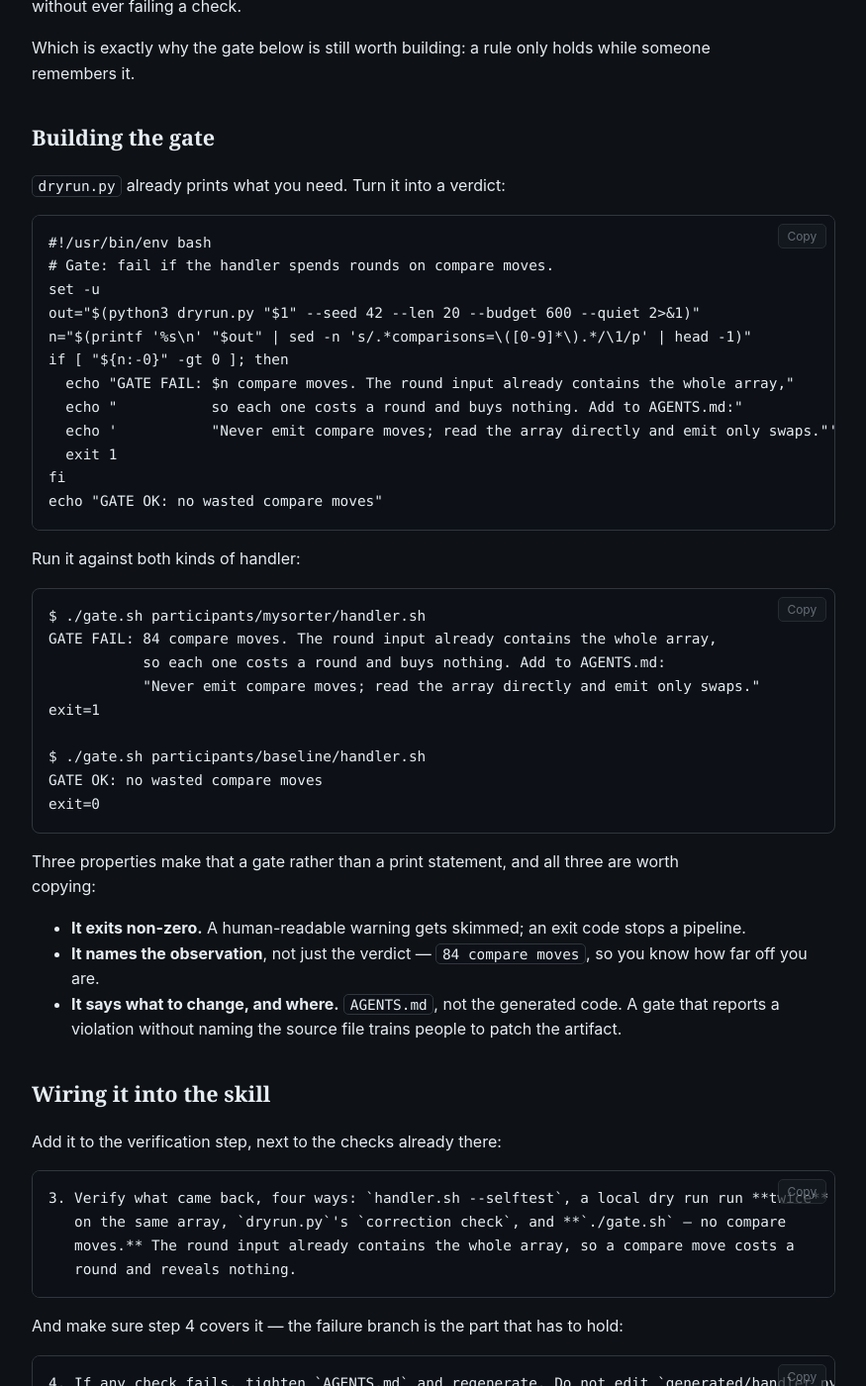
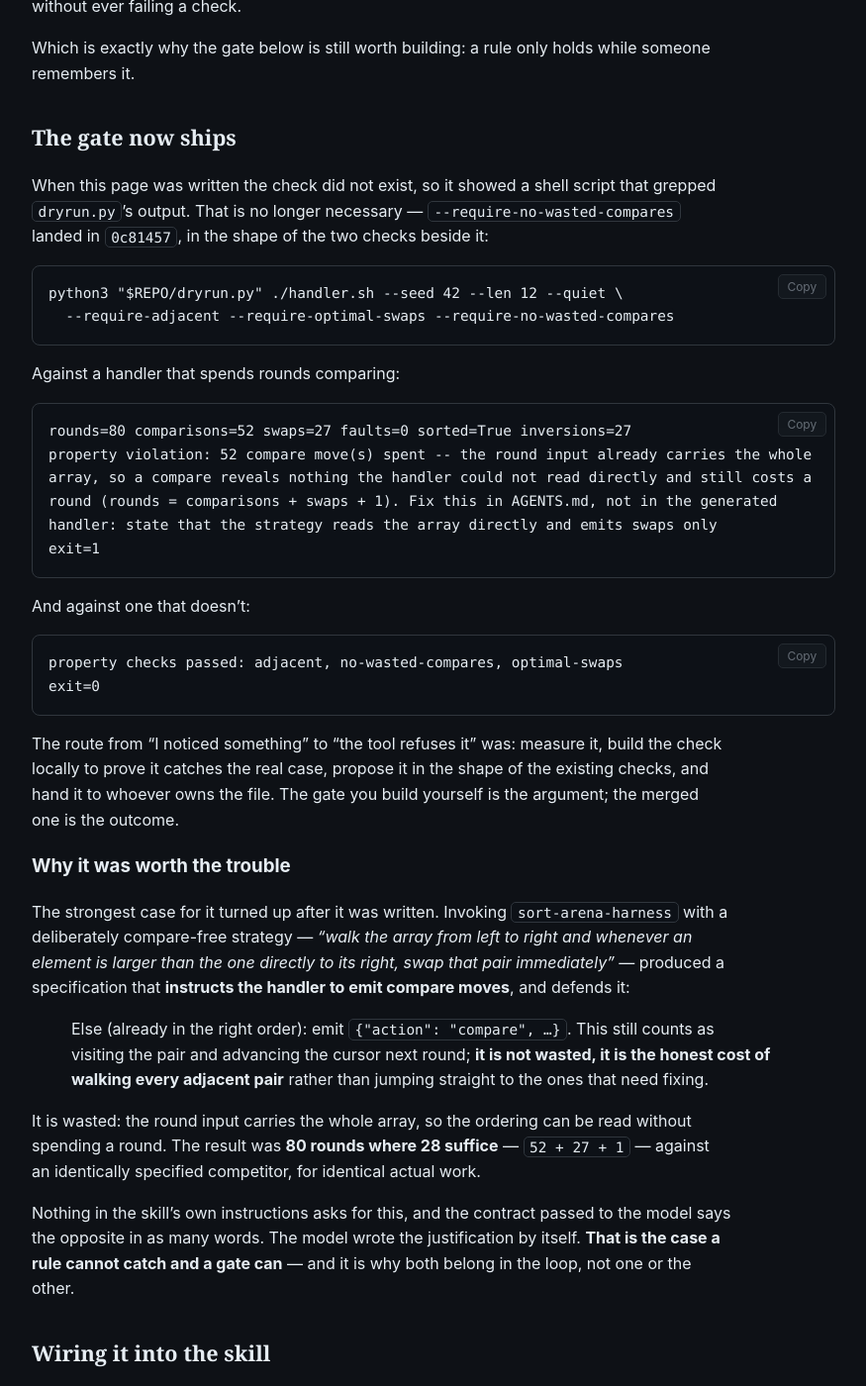
Before and after one commit to scimbe/CADS-DEMO-sort-docs, a Jekyll site: the page built from _how-to/change-the-skill.md, in a window 1280 px wide and 1400 px high, scrolled down 4649 px. Shown: the whole window at 99% size, without its empty margins (322-1197 px from the left). Built offline with Jekyll 4.4.1, drawn with Linux system fonts in a browser that asks for light colours; some of the changed text lies outside the part shown.

Commit message:
docs(change-the-skill): the check shipped, so stop teaching the workaround
--require-no-wasted-compares landed in 0c81457, so the page no longer needs the
shell script it used to ship. Kept the story of how it got there, because the
route -- measure, build locally to prove it catches the real case, propose in
the shape of the existing checks, hand it to whoever owns the file -- is the
transferable part.

Adds the case that justified it, found after the page was written: invoking the
skill with a deliberately compare-free strategy produced a spec that instructs
compare moves and argues they are 'the honest cost of walking every adjacent
pair'. 80 rounds where 28 suffice, for identical work. Nothing in the skill asks
for that and the contract says the opposite -- which is precisely the case a
wording rule cannot catch and a gate can.

````diff
--- a/_how-to/change-the-skill.md
+++ b/_how-to/change-the-skill.md
@@ -131,46 +131,58 @@ your harness** — and it costs rounds in the arena's own scoreboard without eve
 Which is exactly why the gate below is still worth building: a rule only holds while someone
 remembers it.
 
-## Building the gate
+## The gate now ships
 
-`dryrun.py` already prints what you need. Turn it into a verdict:
+When this page was written the check did not exist, so it showed a shell script that grepped
+`dryrun.py`'s output. That is no longer necessary — `--require-no-wasted-compares` landed in
+`0c81457`, in the shape of the two checks beside it:
 
 ```bash
-#!/usr/bin/env bash
-# Gate: fail if the handler spends rounds on compare moves.
-set -u
-out="$(python3 dryrun.py "$1" --seed 42 --len 20 --budget 600 --quiet 2>&1)"
-n="$(printf '%s\n' "$out" | sed -n 's/.*comparisons=\([0-9]*\).*/\1/p' | head -1)"
-if [ "${n:-0}" -gt 0 ]; then
-  echo "GATE FAIL: $n compare moves. The round input already contains the whole array,"
-  echo "           so each one costs a round and buys nothing. Add to AGENTS.md:"
-  echo '           "Never emit compare moves; read the array directly and emit only swaps."'
-  exit 1
-fi
-echo "GATE OK: no wasted compare moves"
+python3 "$REPO/dryrun.py" ./handler.sh --seed 42 --len 12 --quiet \
+  --require-adjacent --require-optimal-swaps --require-no-wasted-compares
 ```
 
-Run it against both kinds of handler:
+Against a handler that spends rounds comparing:
 
 ```
-$ ./gate.sh participants/mysorter/handler.sh
-GATE FAIL: 84 compare moves. The round input already contains the whole array,
-           so each one costs a round and buys nothing. Add to AGENTS.md:
-           "Never emit compare moves; read the array directly and emit only swaps."
+rounds=80 comparisons=52 swaps=27 faults=0 sorted=True inversions=27
+property violation: 52 compare move(s) spent -- the round input already carries the whole
+array, so a compare reveals nothing the handler could not read directly and still costs a
+round (rounds = comparisons + swaps + 1). Fix this in AGENTS.md, not in the generated
+handler: state that the strategy reads the array directly and emits swaps only
 exit=1
+```
 
-$ ./gate.sh participants/baseline/handler.sh
-GATE OK: no wasted compare moves
+And against one that doesn't:
+
+```
+property checks passed: adjacent, no-wasted-compares, optimal-swaps
 exit=0
 ```
 
-Three properties make that a gate rather than a print statement, and all three are worth copying:
+The route from "I noticed something" to "the tool refuses it" was: measure it, build the check
+locally to prove it catches the real case, propose it in the shape of the existing checks, and
+hand it to whoever owns the file. The gate you build yourself is the argument; the merged one is
+the outcome.
 
-- **It exits non-zero.** A human-readable warning gets skimmed; an exit code stops a pipeline.
-- **It names the observation**, not just the verdict — `84 compare moves`, so you know how far off
-  you are.
-- **It says what to change, and where.** `AGENTS.md`, not the generated code. A gate that reports a
-  violation without naming the source file trains people to patch the artifact.
+### Why it was worth the trouble
+
+The strongest case for it turned up after it was written. Invoking `sort-arena-harness` with a
+deliberately compare-free strategy — *"walk the array from left to right and whenever an element is
+larger than the one directly to its right, swap that pair immediately"* — produced a specification
+that **instructs the handler to emit compare moves**, and defends it:
+
+> Else (already in the right order): emit `{"action": "compare", …}`. This still counts as visiting
+> the pair and advancing the cursor next round; **it is not wasted, it is the honest cost of walking
+> every adjacent pair** rather than jumping straight to the ones that need fixing.
+
+It is wasted: the round input carries the whole array, so the ordering can be read without spending
+a round. The result was **80 rounds where 28 suffice** — `52 + 27 + 1` — against an identically
+specified competitor, for identical actual work.
+
+Nothing in the skill's own instructions asks for this, and the contract passed to the model says the
+opposite in as many words. The model wrote the justification by itself. **That is the case a rule
+cannot catch and a gate can** — and it is why both belong in the loop, not one or the other.
 
 ## Wiring it into the skill
 
@@ -178,9 +190,9 @@ Add it to the verification step, next to the checks already there:
 
 ```markdown
 3. Verify what came back, four ways: `handler.sh --selftest`, a local dry run run **twice**
-   on the same array, `dryrun.py`'s `correction check`, and **`./gate.sh` — no compare
-   moves.** The round input already contains the whole array, so a compare move costs a
-   round and reveals nothing.
+   on the same array, `dryrun.py`'s `correction check`, and **`--require-no-wasted-compares`**.
+   The round input already contains the whole array, so a compare move costs a round and
+   reveals nothing.
 ```
 
 And make sure step 4 covers it — the failure branch is the part that has to hold:
@@ -191,9 +203,19 @@ And make sure step 4 covers it — the failure branch is the part that has to ho
    so you know which sentence enforced which property.
 ```
 
+And add the rule that stops it one step earlier, when the specification is written rather than
+after it has been generated from:
+
+```markdown
+1. … when writing AGENTS.md, use `compare`, `swap` and `done` only for moves that should
+   actually be played. For "check how two elements relate", use words that do not name a
+   move type — the array is fully visible every round.
+```
+
 Now regenerate. The gate fails, you add the sentence it named, you regenerate again, and the gate
 passes — and it will keep passing for every participant who uses this skill from now on, including
-the ones who never read this page.
+the ones who never read this page. The rule catches it cheaply when it works; the gate catches it
+when the rule doesn't.
 
 ## What you just did
 
````
